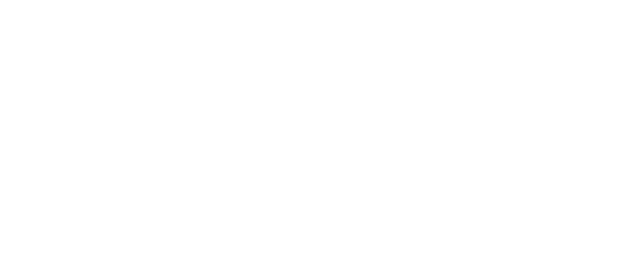
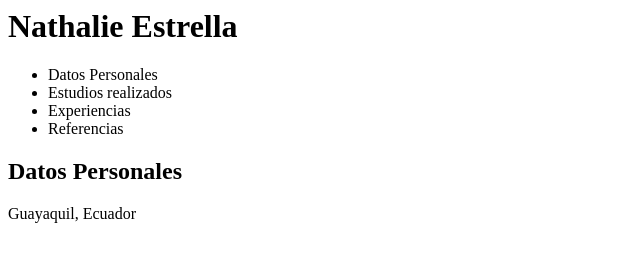
Before and after one commit to nestrellam20/P62-NE-PPW, a plain HTML site: page code/html/index.html in a window 1280 px wide. Shown: the whole page, without its empty margins (0-640 px from the left). Drawn offline with Linux system fonts and the light colour scheme.

Commit message:
Update index.html

```diff
--- a/code/html/index.html
+++ b/code/html/index.html
@@ -4,6 +4,16 @@
         <title>Hoja de Vida - Nathalie Estrella</title>
     </head>
     <body>
+        <h1>Nathalie Estrella</h1>
+        <ul>
+            <li>Datos Personales</li>
+            <li>Estudios realizados</li>
+            <li>Experiencias</li>
+            <li>Referencias</li>
+
+        </ul>
+        <h2>Datos Personales</h2>
+        <p>Guayaquil, Ecuador</p>
 
     </body>
 </html>
```
